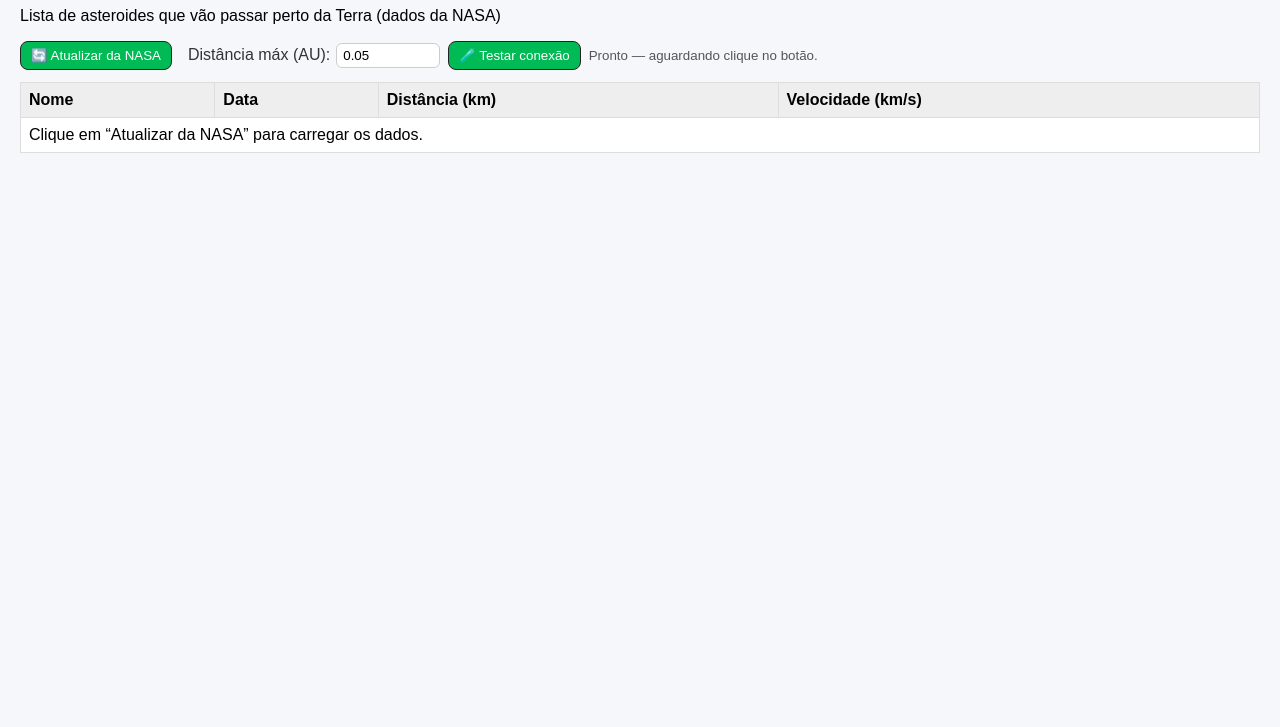
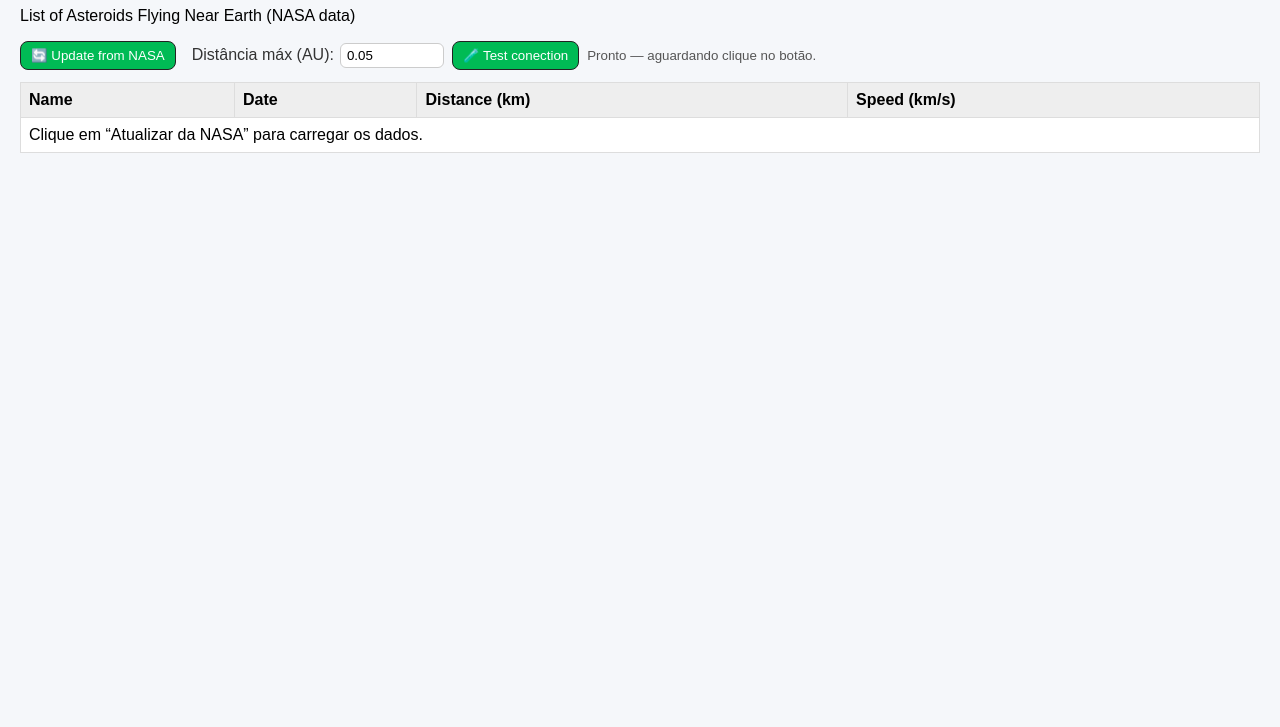
Before and after one commit to escolalegalbrasil/meteor-madness, a plain HTML site: page index.html in a window 1280 px wide. Shown: the part 73-800 px from the top of the page. Drawn offline with Linux system fonts and the light colour scheme.

Commit message:
Update index.html

```diff
--- a/index.html
+++ b/index.html
@@ -9,25 +9,25 @@
 
 <main>
   <h1>Meteor Madness</h1>
-  <p>Lista de asteroides que vão passar perto da Terra (dados da NASA)</p>
+  <p>List of Asteroids Flying Near Earth (NASA data)</p>
 
   <div style="display:flex;gap:8px;align-items:center;flex-wrap:wrap">
-    <button id="btnAtualizar">🔄 Atualizar da NASA</button>
-    <button id="btnDiag">🧪 Testar conexão</button>
-    <small id="status">Pronto</small>
+    <button id="btnAtualizar">🔄 Update from NASA</button>
+    <button id="btnDiag">🧪 Test conection</button>
+    <small id="status">Ready</small>
   </div>
 
   <table id="tabela">
     <thead>
       <tr>
-        <th>Nome</th>
-        <th>Data</th>
-        <th>Distância (km)</th>
-        <th>Velocidade (km/s)</th>
+        <th>Name</th>
+        <th>Date</th>
+        <th>Distance (km)</th>
+        <th>Speed (km/s)</th>
       </tr>
     </thead>
     <tbody>
-      <!-- O JavaScript vai colocar linhas aqui -->
+
     </tbody>
   </table>
 </main>
```
